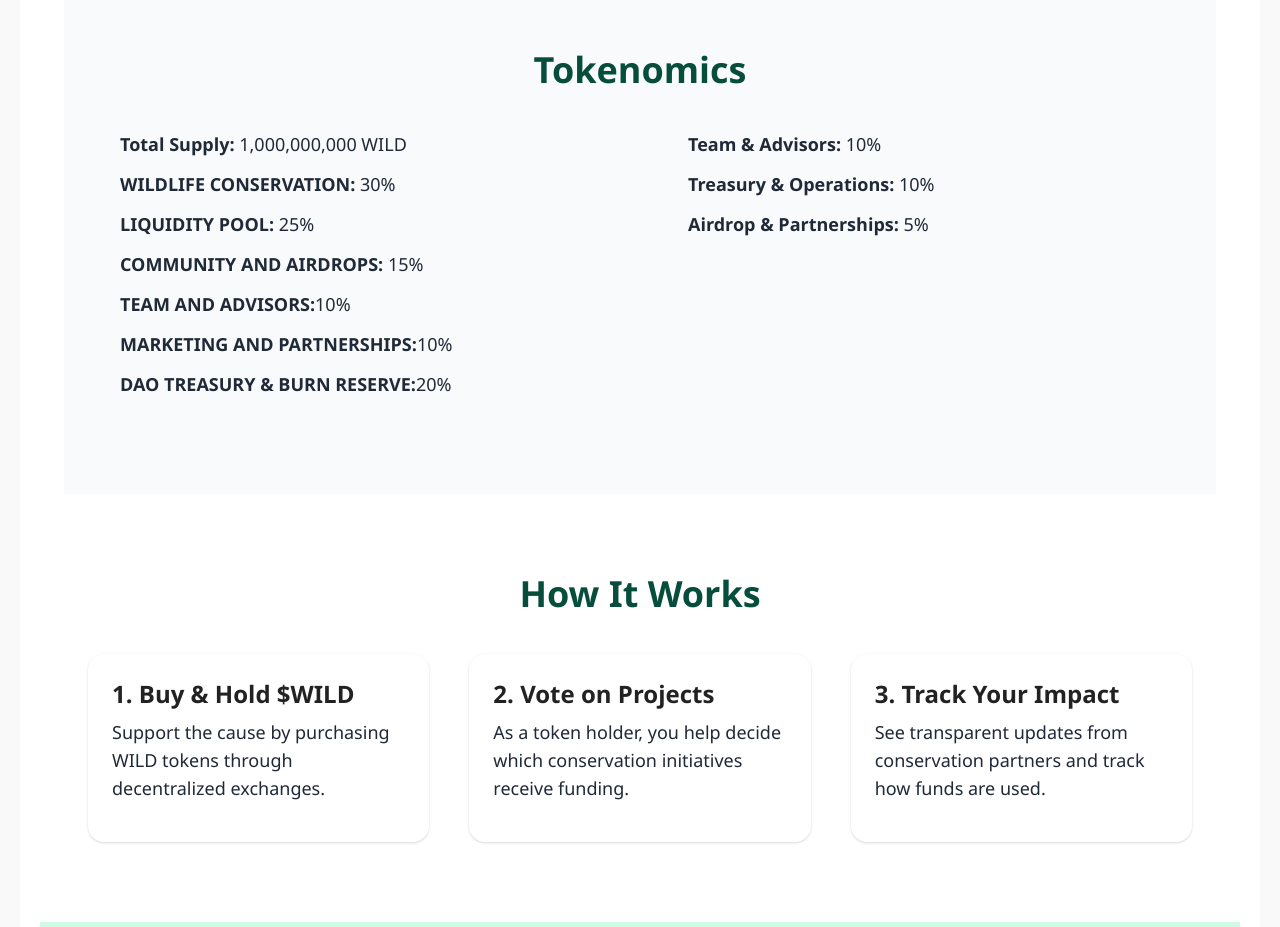
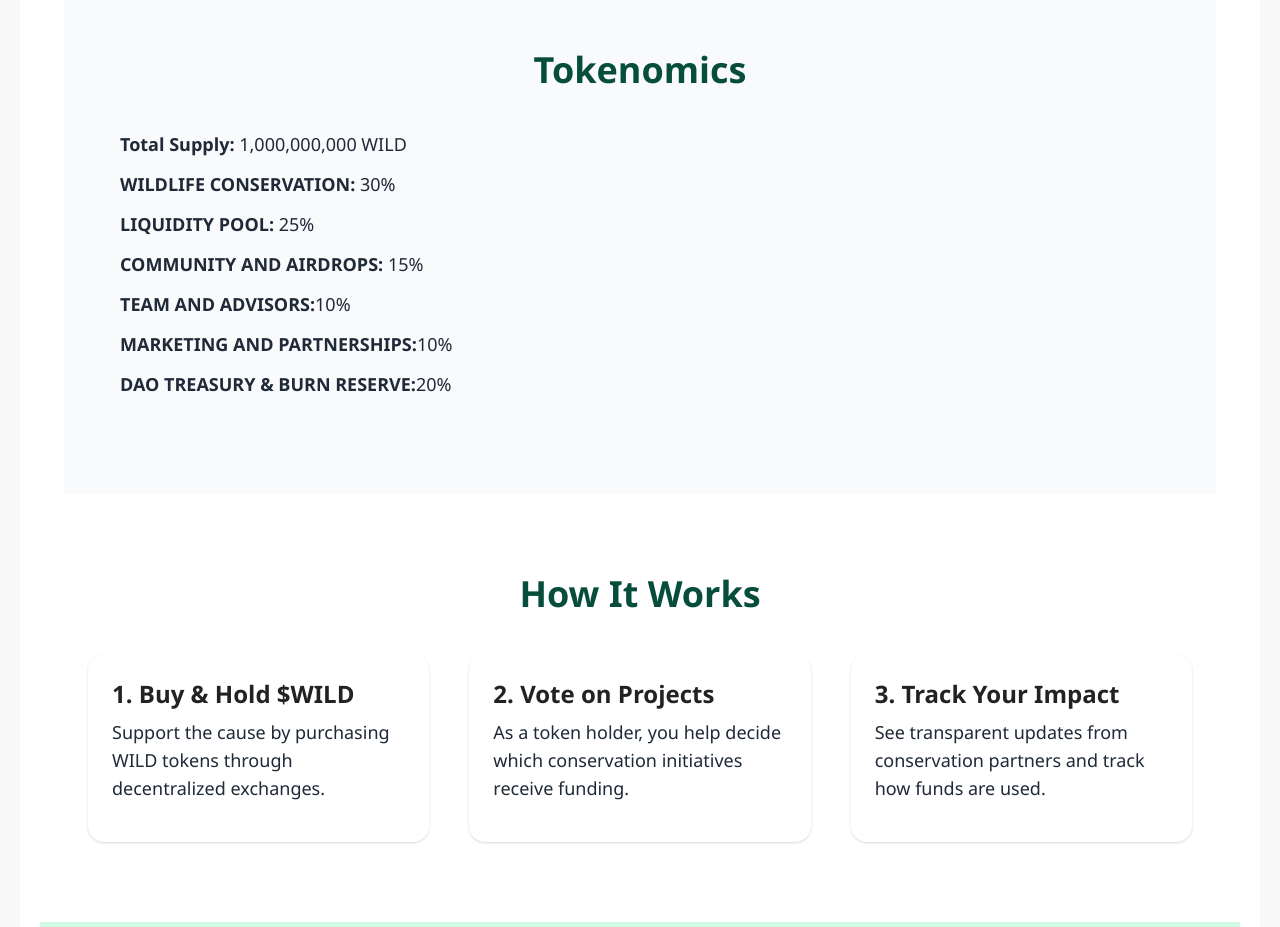
Before and after one commit to seandellrndy/wild-token, a plain HTML site: page index.html in a window 1280 px wide. Shown: the part 920-1847 px from the top of the page. Drawn offline with nearby package versions, Linux system fonts and the light colour scheme.

Commit message:
Update index.html

```diff
--- a/index.html
+++ b/index.html
@@ -57,13 +57,7 @@
           <li><strong>DAO TREASURY & BURN RESERVE:</strong>20%</li>
         </ul>
       </div>
-      <div>
-        <ul class="space-y-3">
-          <li><strong>Team & Advisors:</strong> 10%</li>
-          <li><strong>Treasury & Operations:</strong> 10%</li>
-          <li><strong>Airdrop & Partnerships:</strong> 5%</li>
-        </ul>
-      </div>
+
     </div>
   </section>
 
```
